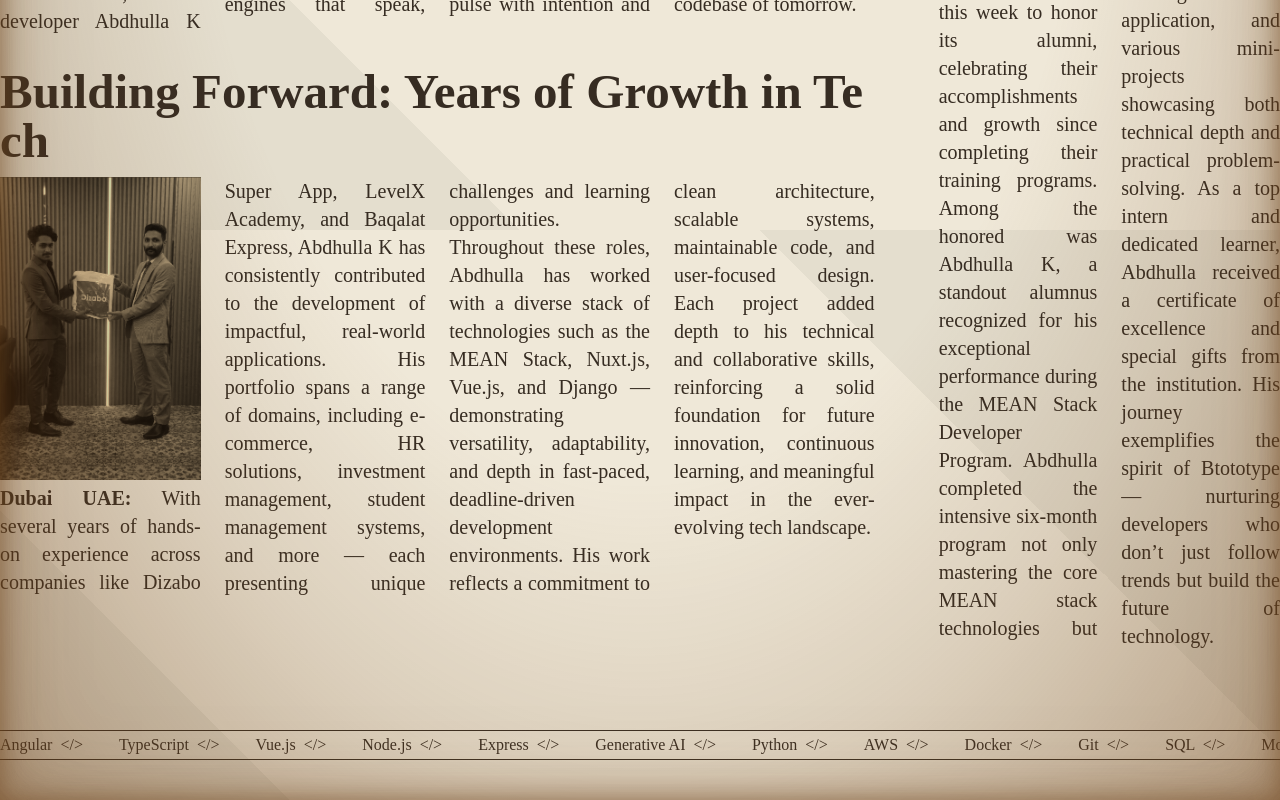
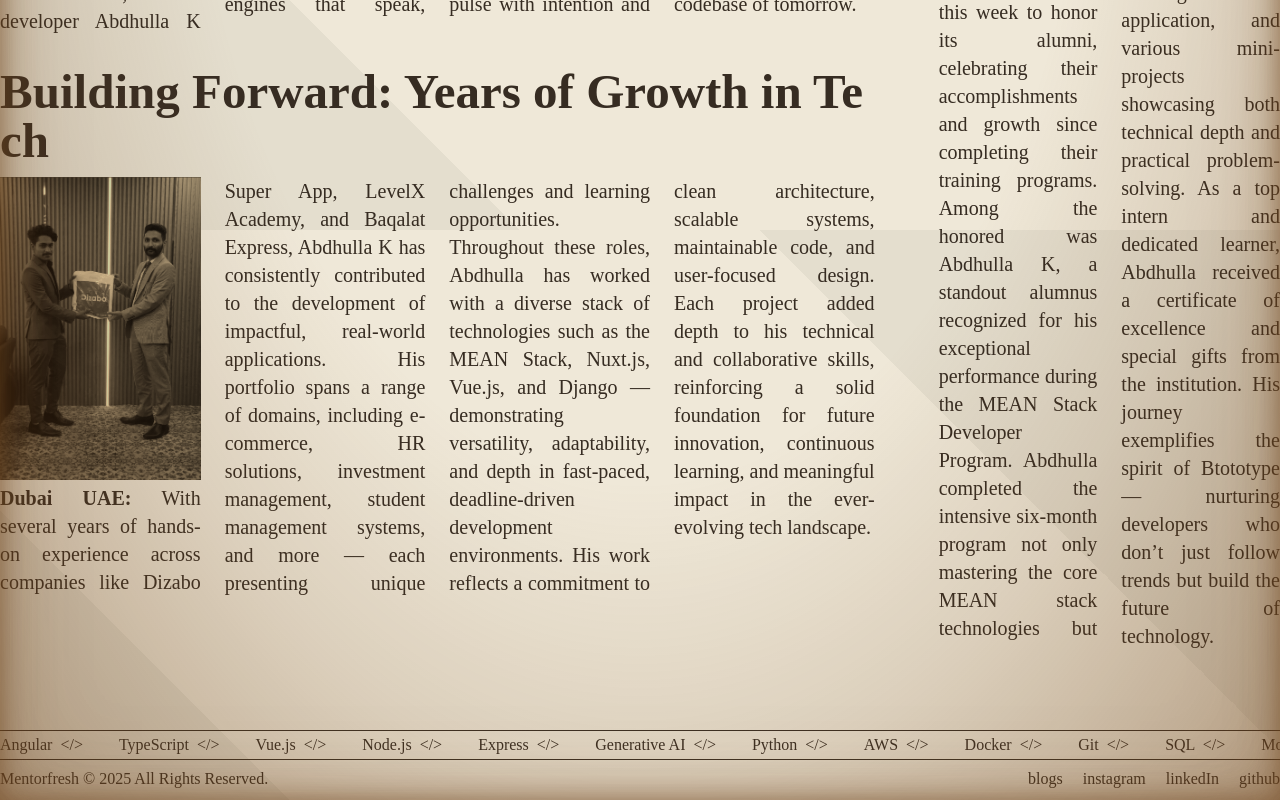
Before and after one commit to abdhulla-k/PORTFOLIO, an Angular app: page /home in a window 1280 px wide. Shown: the part 1370-2170 px from the top of the page. Built offline with nearby package versions, Linux system fonts and the light colour scheme; a web font is replaced by a local one.

Commit message:
created footer

```diff
--- a/src/app/features/home/home.component.ts
+++ b/src/app/features/home/home.component.ts
@@ -12,7 +12,7 @@
         HeroComponent,
         DefaultComponent,
         AboutComponent,
-        InfinitScrollXComponent
+
     ],
 })
 export class HomeComponent {
--- a/src/app/layouts/default/default.component.html
+++ b/src/app/layouts/default/default.component.html
@@ -10,4 +10,4 @@
 </div>
 
 <app-infinit-scroll-x class="w-full" />
-<div class="w-full flex justify-between h-10"></div>
+<app-footer class="w-full" />
--- a/src/app/layouts/default/default.component.ts
+++ b/src/app/layouts/default/default.component.ts
@@ -1,10 +1,11 @@
 import { Component } from '@angular/core';
 import { HeaderComponent } from '../../shared/components/header/header.component';
 import { InfinitScrollXComponent } from '../../shared/components/infinit-scroll-x/infinit-scroll-x.component';
+import { FooterComponent } from '../../shared/components/footer/footer.component';
 
 @Component({
     selector: 'app-default',
-    imports: [HeaderComponent, InfinitScrollXComponent],
+    imports: [HeaderComponent, InfinitScrollXComponent, FooterComponent],
     templateUrl: './default.component.html',
     styleUrl: './default.component.scss'
 })
--- /dev/null
+++ b/src/app/shared/components/footer/footer.component.html
@@ -0,0 +1,11 @@
+<app-section-layout>
+  <div class="w-full flex gap-5 justify-between items-center min-h-10">
+    <p>Mentorfresh © 2025 All Rights Reserved.</p>
+    <div class="flex gap-5 justify-center items-center">
+      <p>blogs</p>
+      <p>instagram</p>
+      <p>linkedIn</p>
+      <p>github</p>
+    </div>
+  </div>
+</app-section-layout>
```
Also changed, not shown: src/app/shared/components/footer/footer.component.ts (added, +12 -0 lines), src/app/shared/components/footer/footer.component.scss (added), 1 other file (tests, documents, lock files or other folders).
